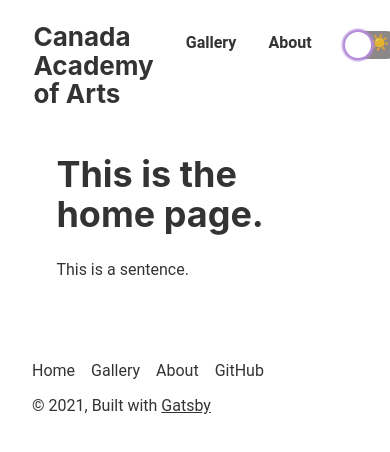
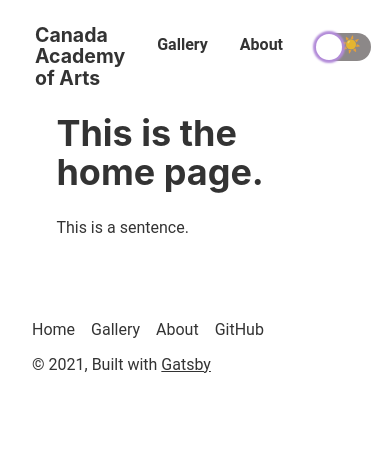
Before and after one commit to SirFudgekins/Canada-Academy-of-Arts, a Gatsby site: page / in a window 390 px wide. Built offline with nearby package versions, Linux system fonts and the light colour scheme; Gatsby itself is replaced by a stand-in of ours.

Commit message:
Fix nav bar resizing issues

```diff
--- a/src/components/header.css
+++ b/src/components/header.css
@@ -1,11 +1,11 @@
 .header {
-    margin-bottom: 1.45rem;
+    margin: 0.1rem;
+    width: 100vw;
 }
 
 .nav-bar {
     display: flex;
     flex-direction: row;
-    max-width: 960;
     padding: 1.45rem 1.0875rem;
 }
 
@@ -22,6 +22,22 @@
     font-weight: bold;
 }
 
+@media only screen and (max-width: 600px) {
+    .nav-bar > h2 {
+        font-size: 5vw;
+    }
+}
+
+@media only screen and (max-width: 370px) {
+    .nav-bar > h2 {
+        font-size: 7vw;
+    }
+
+    .nav-bar {
+        flex-direction: column;
+    }
+}
+
 .small-link > a:hover {
     color: #8c8888;
 }
--- a/src/components/layout.js
+++ b/src/components/layout.js
@@ -33,7 +33,7 @@ const Layout = ({ children }) => {
     },
     dark: {
       foreground: "#ffffff",
-      background: "#222222",
+      background: "black",
     },
   };
 
@@ -42,6 +42,8 @@ const Layout = ({ children }) => {
     background-color: ${props => themes[props.theme.name].background};
     transition: all 0.4s ease;
     min-height: 100vh;
+    min-width: 100vw;
+    background-attachment: fixed;
 
     & a {
       color: ${props => (props.theme.name === "dark" ? "white" : "inherit")};
```
